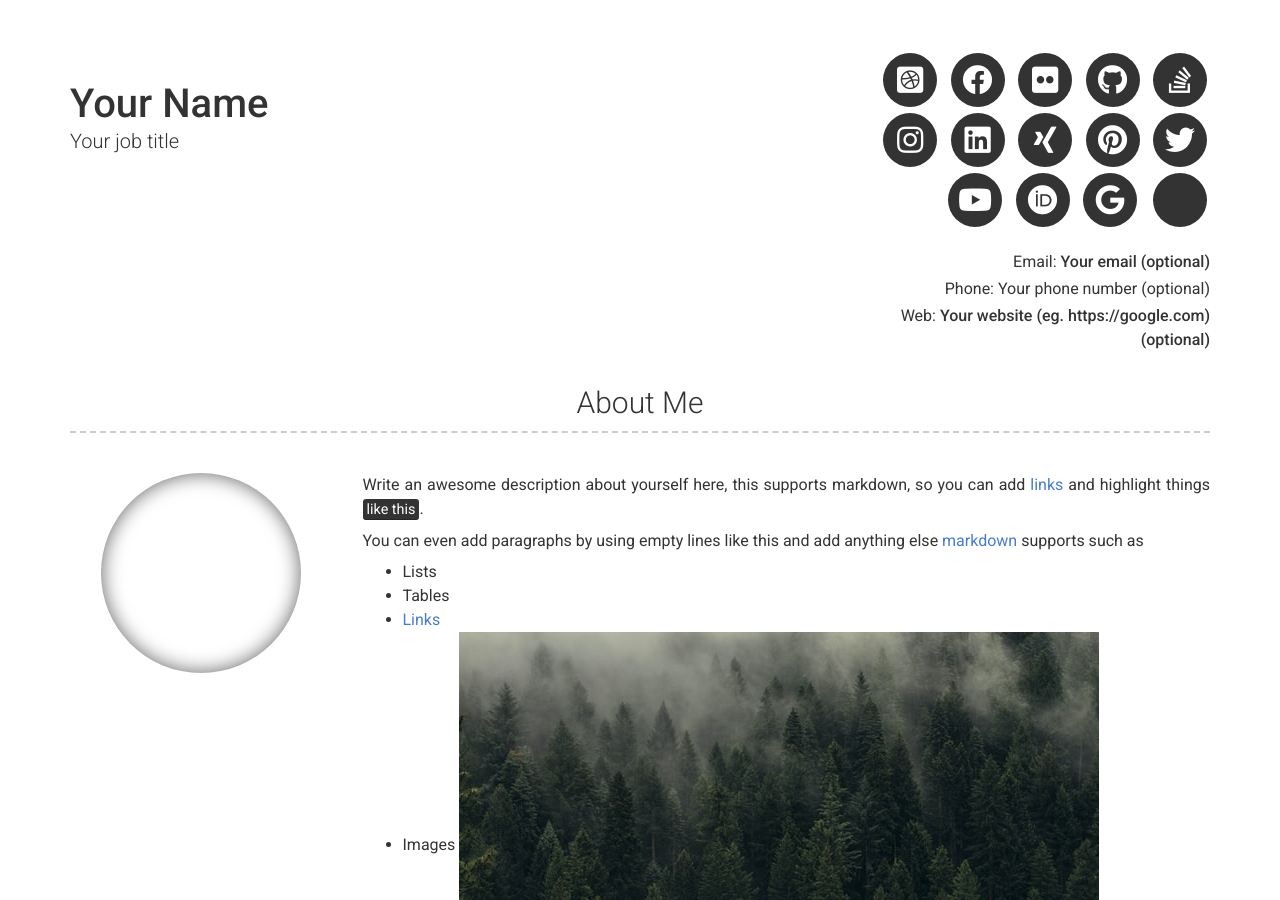
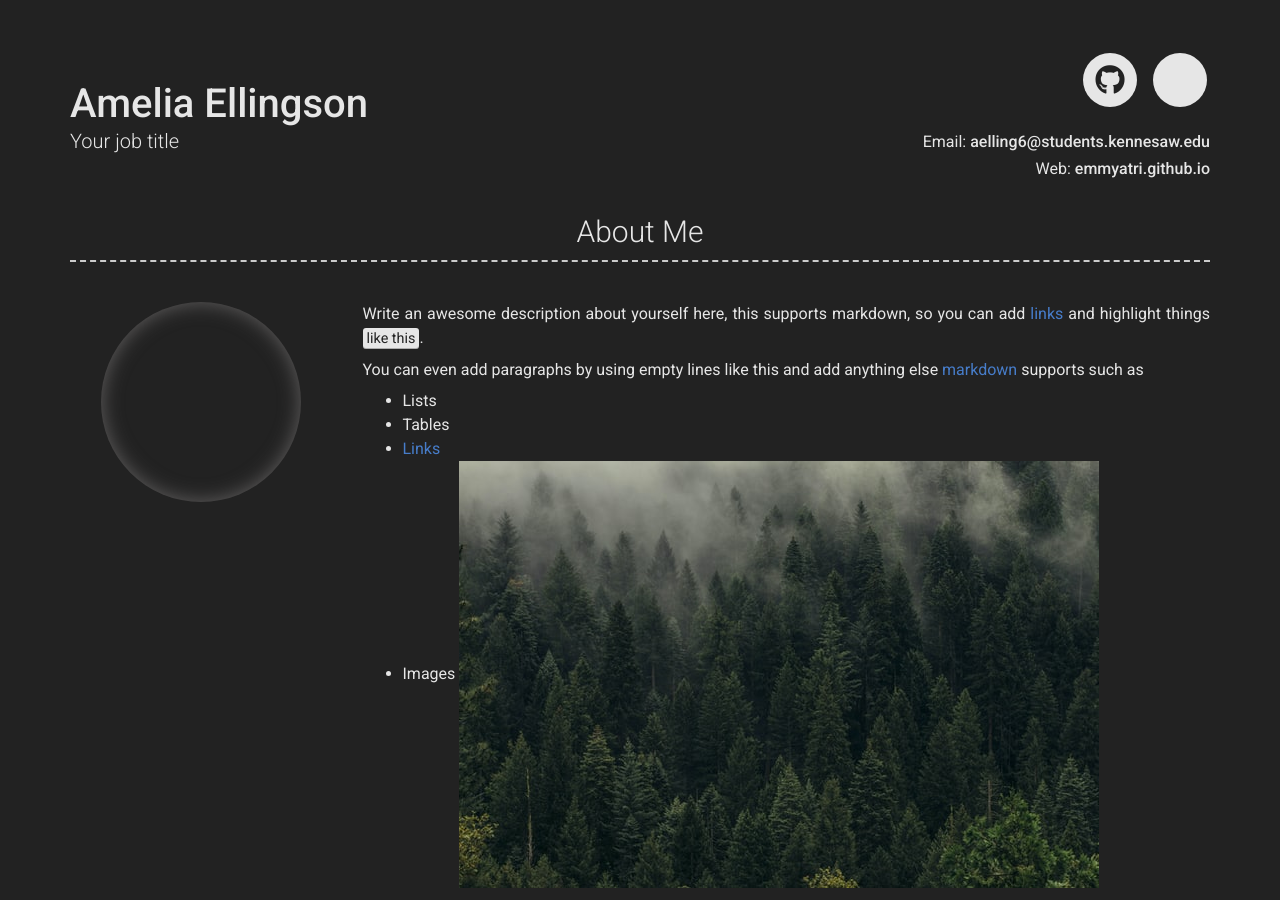
Before and after one commit to emmyatri/emmyatri.github.io, a Jekyll site: the page built from modern-resume-theme-master/index.md, in a window 1280 px wide and 900 px high. Built offline with Jekyll 4.4.1, drawn with Linux system fonts in a browser that asks for light colours; nearby versions of some CDN libraries; some of the changed text lies outside the part shown.

Commit message:
update resume

```diff
--- a/modern-resume-theme-master/_config.yml
+++ b/modern-resume-theme-master/_config.yml
@@ -6,33 +6,19 @@ repository: Git repository where your resume will be hosted, only required if yo
 version: 2
 
 # Personal info
-name: Your Name
+name: Amelia Ellingson
 title: Your job title
-email: Your email (optional)
+email: aelling6@students.kennesaw.edu
 # email_title: Email (Email title override)
-phone: Your phone number (optional)
 # phone_title: Phone (Phone title override)
-website: Your website (eg. https://google.com)(optional)
+website: emmyatri.github.io
 # website_title: Web (Website title override)
 
 # Dark Mode (true/false/never)
-darkmode: false
+darkmode: true
 
 # Social links
-twitter_username: jekyllrb
-github_username:  jekyll
-stackoverflow_username: "00000001"
-dribbble_username: jekyll
-facebook_username: jekyll
-flickr_username: jekyll
-instagram_username: jekyll
-linkedin_username: jekyll
-xing_username: jekyll
-pinterest_username: jekyll
-youtube_username: jekyll
-orcid_username: 0000-0000-0000-0000
-googlescholar_username: D847cGsAAAAJ
-
+github_username:  emmyatri
 # Additional icon links
 additional_links:
 - title: Link name
```
